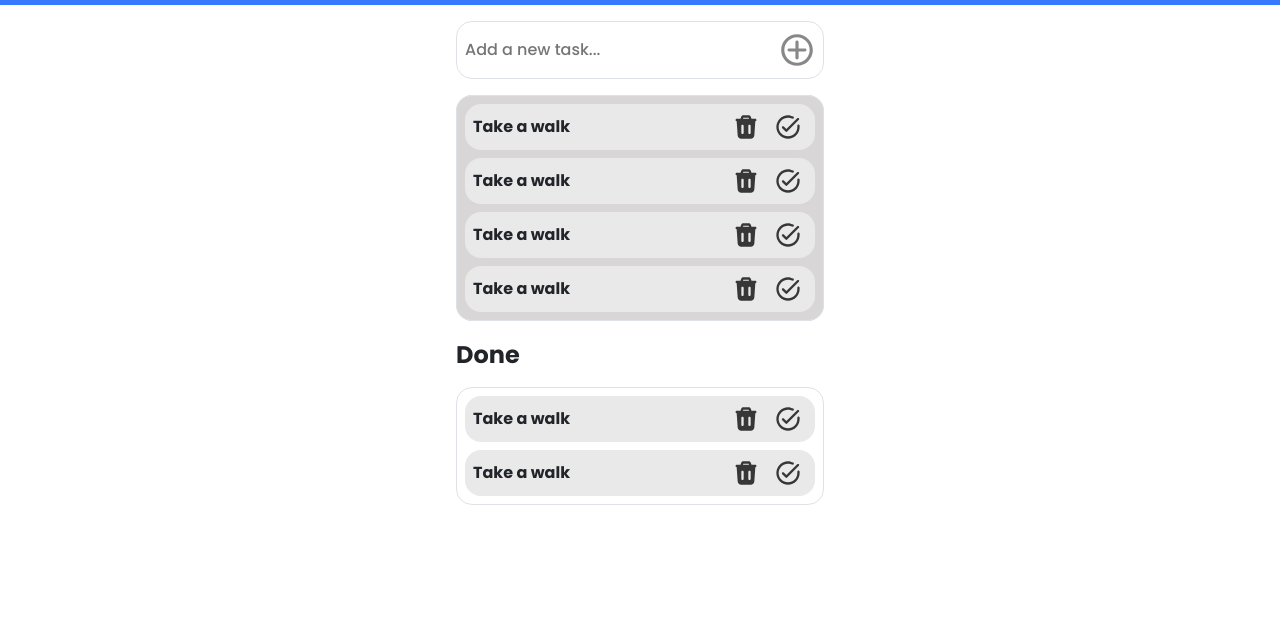
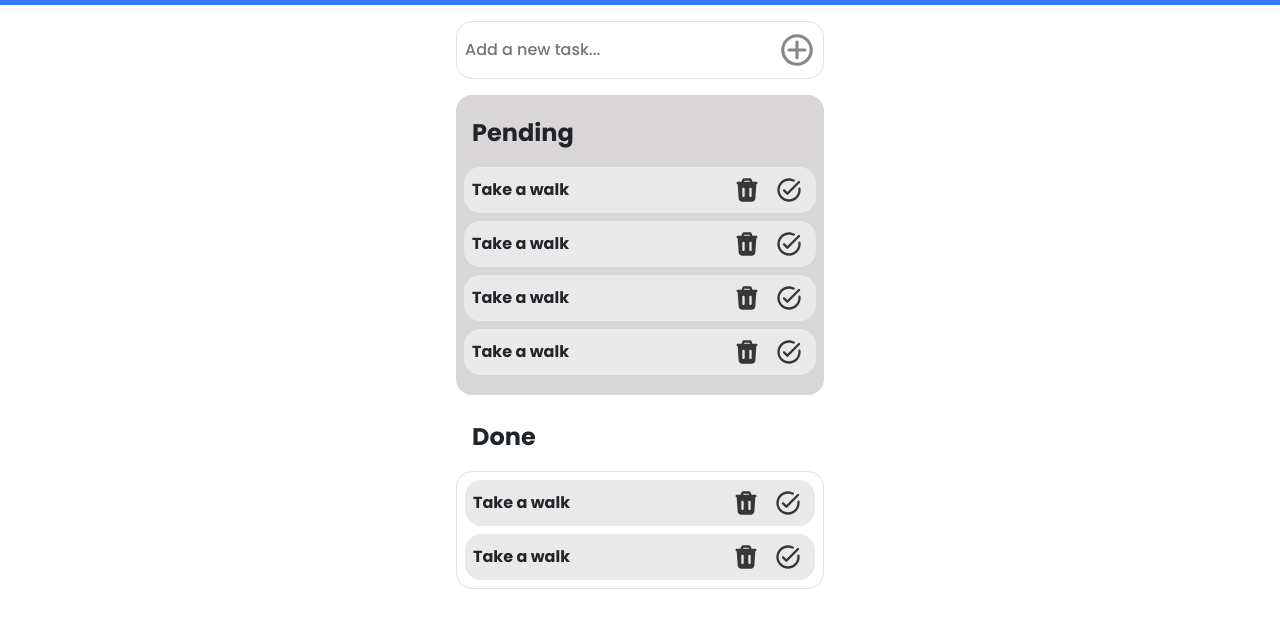
Before and after one commit to Vahidpro/js-final-project-kaaryar, a plain HTML site: page index.html in a window 1280 px wide. Shown: the part 67-694 px from the top of the page. Drawn offline with nearby package versions, Linux system fonts and the light colour scheme.

Commit message:
UI improvements

```diff
--- a/index.html
+++ b/index.html
@@ -31,8 +31,9 @@
                 </form>
             </section>
             <!-- To-Do List Section -->
-            <section class="todo-list-section rounded-4">
-                <ul class="todo-container border-1 border rounded-4 ">
+            <section class="todo-list-section rounded-4 py-1">
+                <p class="section-title">Pending</p>
+                <ul class="todo-container rounded-4 ">
                     <li class="todo-item rounded-4 px-2 m-2">
                         <div class="d-flex align-items-center justify-content-between">
                             <span class="fw-bold">Take a walk</span>
--- a/style.css
+++ b/style.css
@@ -49,5 +49,6 @@ ol {
 .section-title {
 	font-size: x-large;
 	font-weight: 700;
-	margin: 14px 0;
+	margin: 8px;
+	padding: 8px;
 }
```
